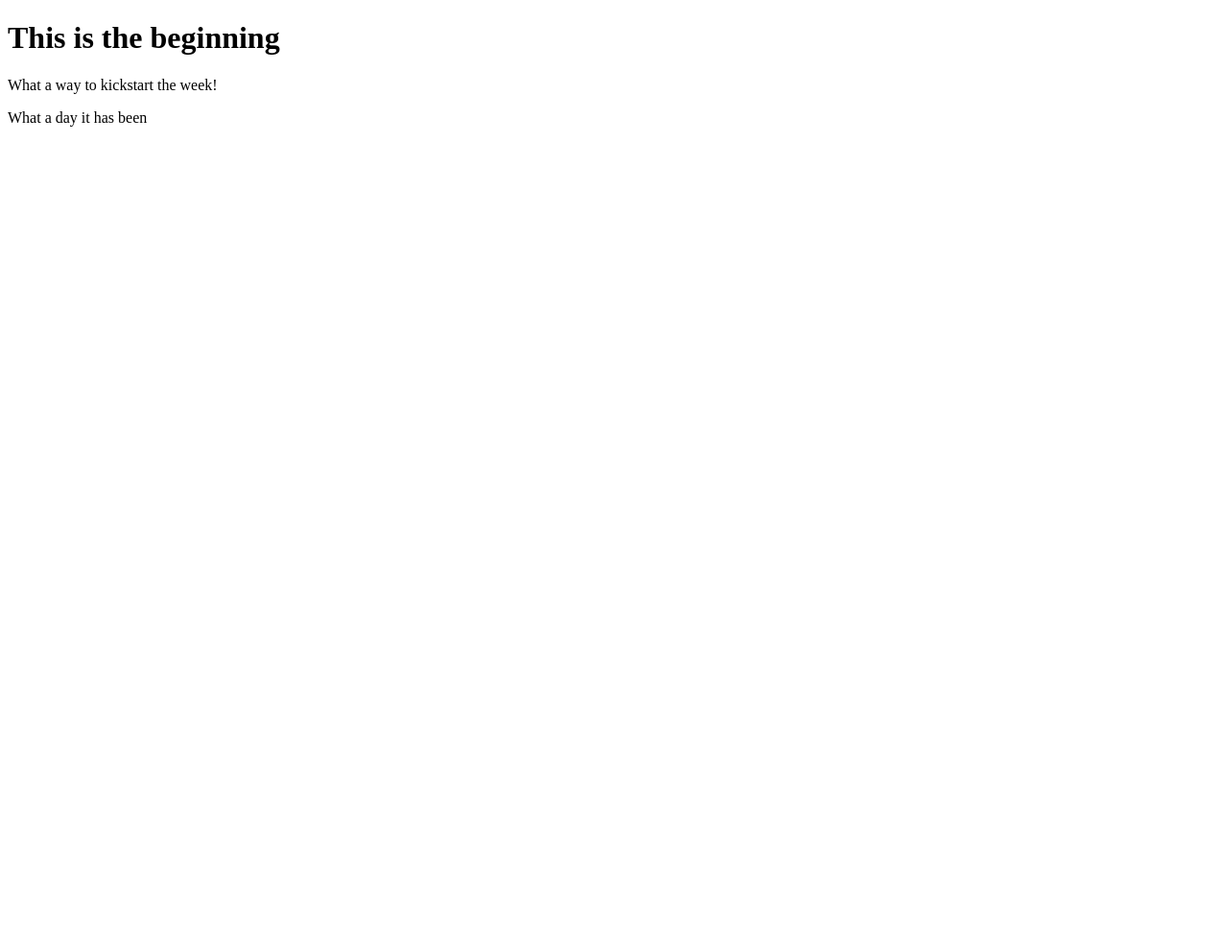
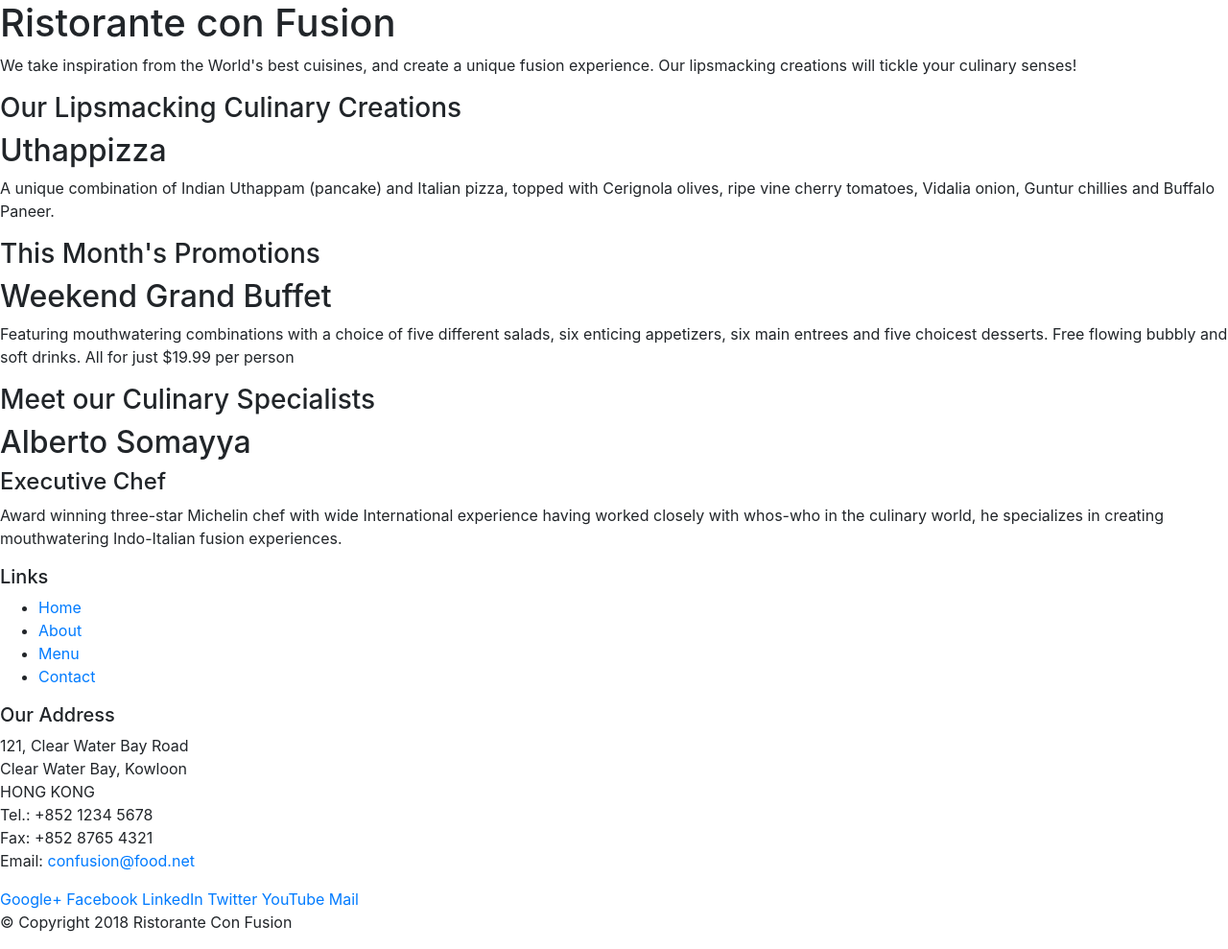
Before and after one commit to ramiz-rahman/git-test, a website: page index.html in a window 1280 px wide. Shown: the whole page at 96% size. Before the commit the page ends 800 px from the top, so only its background shows below. Drawn offline with nearby package versions, Linux system fonts and the light colour scheme.

Commit message:
Install Bootstrap

```diff
--- a/index.html
+++ b/index.html
@@ -1,14 +1,122 @@
 <!DOCTYPE html>
 <html lang="en">
   <head>
-    <meta charset="UTF-8" />
-    <meta name="viewport" content="width=device-width, initial-scale=1.0" />
-    <meta http-equiv="X-UA-Compatible" content="ie=edge" />
-    <title>Document</title>
+    <!-- Required meta tags always come first -->
+    <meta charset="utf-8" />
+    <meta
+      name="viewport"
+      content="width=device-width, initial-scale=1, shrink-to-fit=no"
+    />
+    <meta http-equiv="x-ua-compatible" content="ie=edge" />
+
+    <!-- Bootstrap CSS -->
+    <link
+      rel="stylesheet"
+      href="node_modules/bootstrap/dist/css/bootstrap.min.css"
+    />
+    <title>Ristorante Con Fusion</title>
   </head>
+
   <body>
-    <h1>This is the beginning</h1>
-    <p>What a way to kickstart the week!</p>
-    <p>What a day it has been</p>
+    <header>
+      <div>
+        <div>
+          <div>
+            <h1>Ristorante con Fusion</h1>
+            <p>
+              We take inspiration from the World's best cuisines, and create a
+              unique fusion experience. Our lipsmacking creations will tickle
+              your culinary senses!
+            </p>
+          </div>
+          <div></div>
+        </div>
+      </div>
+    </header>
+
+    <div>
+      <div>
+        <div><h3>Our Lipsmacking Culinary Creations</h3></div>
+        <div>
+          <h2>Uthappizza</h2>
+          <p>
+            A unique combination of Indian Uthappam (pancake) and Italian pizza,
+            topped with Cerignola olives, ripe vine cherry tomatoes, Vidalia
+            onion, Guntur chillies and Buffalo Paneer.
+          </p>
+        </div>
+      </div>
+
+      <div>
+        <div><h3>This Month's Promotions</h3></div>
+        <div>
+          <h2>Weekend Grand Buffet</h2>
+          <p>
+            Featuring mouthwatering combinations with a choice of five different
+            salads, six enticing appetizers, six main entrees and five choicest
+            desserts. Free flowing bubbly and soft drinks. All for just $19.99
+            per person
+          </p>
+        </div>
+      </div>
+
+      <div>
+        <div><h3>Meet our Culinary Specialists</h3></div>
+        <div>
+          <h2>Alberto Somayya</h2>
+          <h4>Executive Chef</h4>
+          <p>
+            Award winning three-star Michelin chef with wide International
+            experience having worked closely with whos-who in the culinary
+            world, he specializes in creating mouthwatering Indo-Italian fusion
+            experiences.
+          </p>
+        </div>
+      </div>
+    </div>
+
+    <footer>
+      <div>
+        <div>
+          <div>
+            <h5>Links</h5>
+            <ul>
+              <li><a href="#">Home</a></li>
+              <li><a href="#">About</a></li>
+              <li><a href="#">Menu</a></li>
+              <li><a href="#">Contact</a></li>
+            </ul>
+          </div>
+          <div>
+            <h5>Our Address</h5>
+            <address>
+              121, Clear Water Bay Road<br />
+              Clear Water Bay, Kowloon<br />
+              HONG KONG<br />
+              Tel.: +852 1234 5678<br />
+              Fax: +852 8765 4321<br />
+              Email: <a href="mailto:confusion@food.net">confusion@food.net</a>
+            </address>
+          </div>
+          <div>
+            <div>
+              <a href="http://google.com/+">Google+</a>
+              <a href="http://www.facebook.com/profile.php?id=">Facebook</a>
+              <a href="http://www.linkedin.com/in/">LinkedIn</a>
+              <a href="http://twitter.com/">Twitter</a>
+              <a href="http://youtube.com/">YouTube</a>
+              <a href="mailto:">Mail</a>
+            </div>
+          </div>
+        </div>
+        <div>
+          <div><p>© Copyright 2018 Ristorante Con Fusion</p></div>
+        </div>
+      </div>
+    </footer>
+    <!-- jQuery first, then Popper.js, then Bootstrap JS. -->
+    <script src="node_modules/jquery/dist/jquery.slim.min.js"></script>
+    <script src="node_modules/popper.js/dist/umd/popper.min.js"></script>
+    <script src="node_modules/bootstrap/dist/js/bootstrap.min.js"></script>
   </body>
 </html>
--- a/package.json
+++ b/package.json
@@ -26,5 +26,11 @@
   "homepage": "https://github.com/ramiz-rahman/git-test#readme",
   "devDependencies": {
     "lite-server": "^2.4.0"
+  },
+  "dependencies": {
+    "bootstrap": "^4.1.3",
+    "jquery": "^3.3.1",
+    "popper": "^1.0.1",
+    "popper.js": "^1.14.6"
   }
 }
```
Also changed, not shown: 3 other files.
